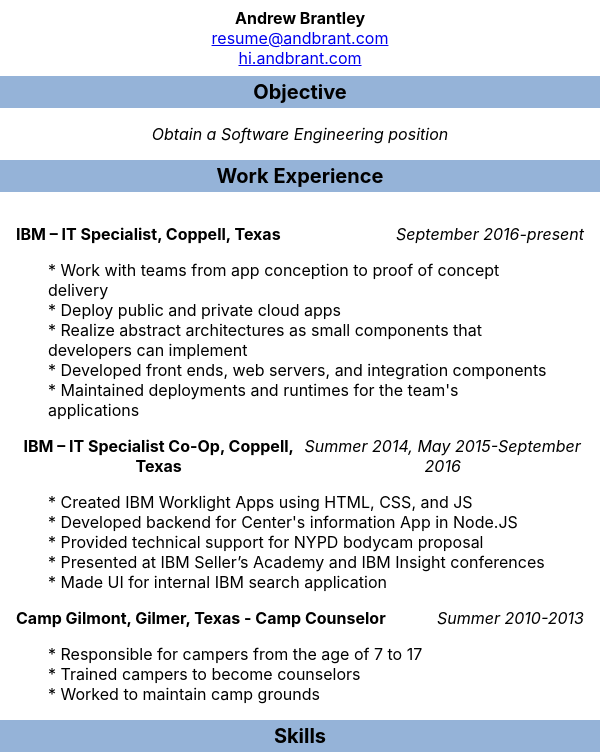
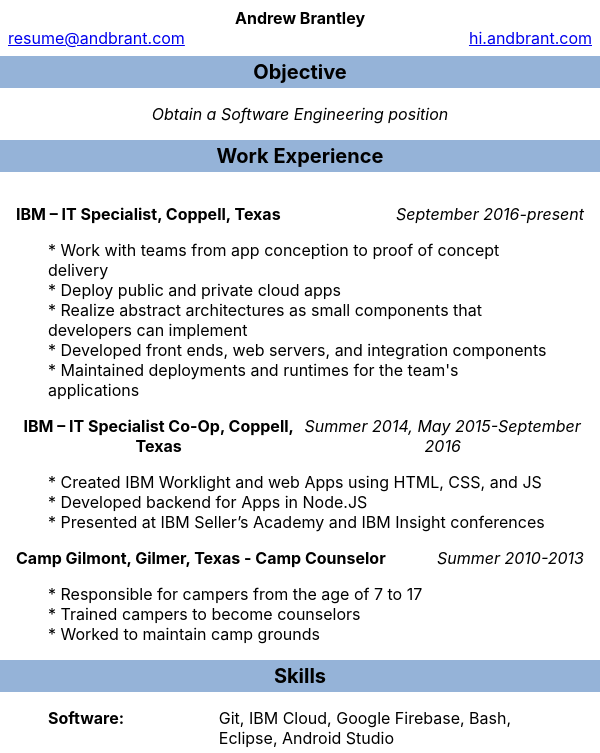
Before and after one commit to yeltnar/resume, a React (Create React App) app: page / in a window 600 px wide. Shown: the top 753 px of the page. Built offline with nearby package versions, Linux system fonts and the light colour scheme.

Commit message:
style update

```diff
--- a/src/components/title/Title.js
+++ b/src/components/title/Title.js
@@ -6,10 +6,10 @@
 
     return (
         <div className="contact">
-            <div className="name">{contact.name}</div>
             <div className="email">
                 <a href={`mailto:${contact.email}`}>{contact.email}</a>
             </div>
+            <div className="name">{contact.name}</div>
             <div className="website">
                 <a href={contact.website.link} target="_blank">{contact.website.text}</a>
             </div>
--- a/src/components/title/style.css
+++ b/src/components/title/style.css
@@ -1,12 +1,51 @@
 .contact{
     margin: .5rem;
+    display: grid;
 }
 
 .contact > .name{
-    /* background-color: pink; */
     font-weight: bold;
 }
 
 .contact > .email{
-    /* background-color: green; */
+    display: flex;
 }
+
+.contact > .website{
+    display: flex;
+}
+
+@media only screen and (max-width: 600px) {
+    .contact{
+        grid-template-columns: 1fr 1fr 1fr 1fr;
+        grid-template-rows: 1fr 1fr;
+    }
+    .contact > .name{
+        grid-column: 1/5;
+        grid-row: 1/1;
+    }
+    .contact > .email{
+        justify-content: center;
+
+        grid-column: 1/3;
+        grid-row: 2/2;
+    }
+    .contact > .website{
+        justify-content: center;
+
+        grid-column: 3/5;
+        grid-row: 2/2;
+    }
+}
+
+@media only screen and (min-width: 600px) {
+    .contact{
+        grid-template-columns: 1fr 1fr 1fr;
+    }
+    .contact > .email{
+        justify-content: flex-start;
+    }
+    .contact > .website{
+        justify-content: flex-end;
+    }
+}
--- a/src/data/main.json
+++ b/src/data/main.json
@@ -7,7 +7,8 @@
       "link": "https://hi.andbrant.com"
     }
   },
-  "resume": [{
+  "resume": [
+    {
       "title": "Objective",
       "content": [{
         "type": "plain",
@@ -45,11 +46,9 @@
         {
           "type": "bullet",
           "data": [
-            "Created IBM Worklight Apps using HTML, CSS, and JS",
-            "Developed backend for Center's information App in Node.JS",
-            "Provided technical support for NYPD bodycam proposal",
-            "Presented at IBM Seller’s Academy and IBM Insight conferences",
-            "Made UI for internal IBM search application"
+            "Created IBM Worklight and web Apps using HTML, CSS, and JS",
+            "Developed backend for Apps in Node.JS",
+            "Presented at IBM Seller’s Academy and IBM Insight conferences"
           ]
         },
         {
@@ -113,14 +112,7 @@
         {
           "type": "achievement-date",
           "data": [
-            "Technical Specialist Profession Certification - Level 2"
-          ],
-          "date": "December 3, 2018"
-        },
-        {
-          "type": "achievement-date",
-          "data": [
-            "Master Certified IT Specialist"
+            "Technical Specialist Certification - Level 2 (Master Certified IT Specialist)"
           ],
           "date": "December 3, 2018"
         },
```
Also changed, not shown: src/data/julie.json (+9 -11 lines).
